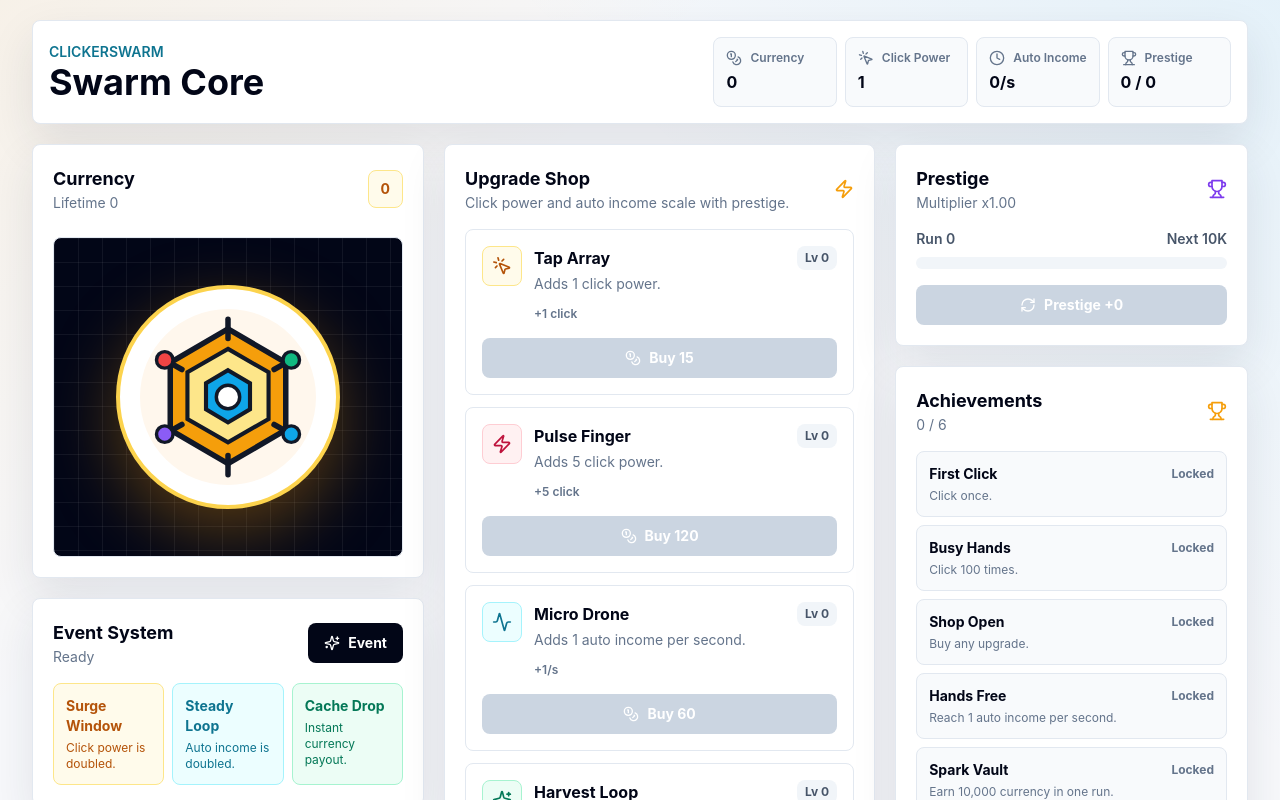
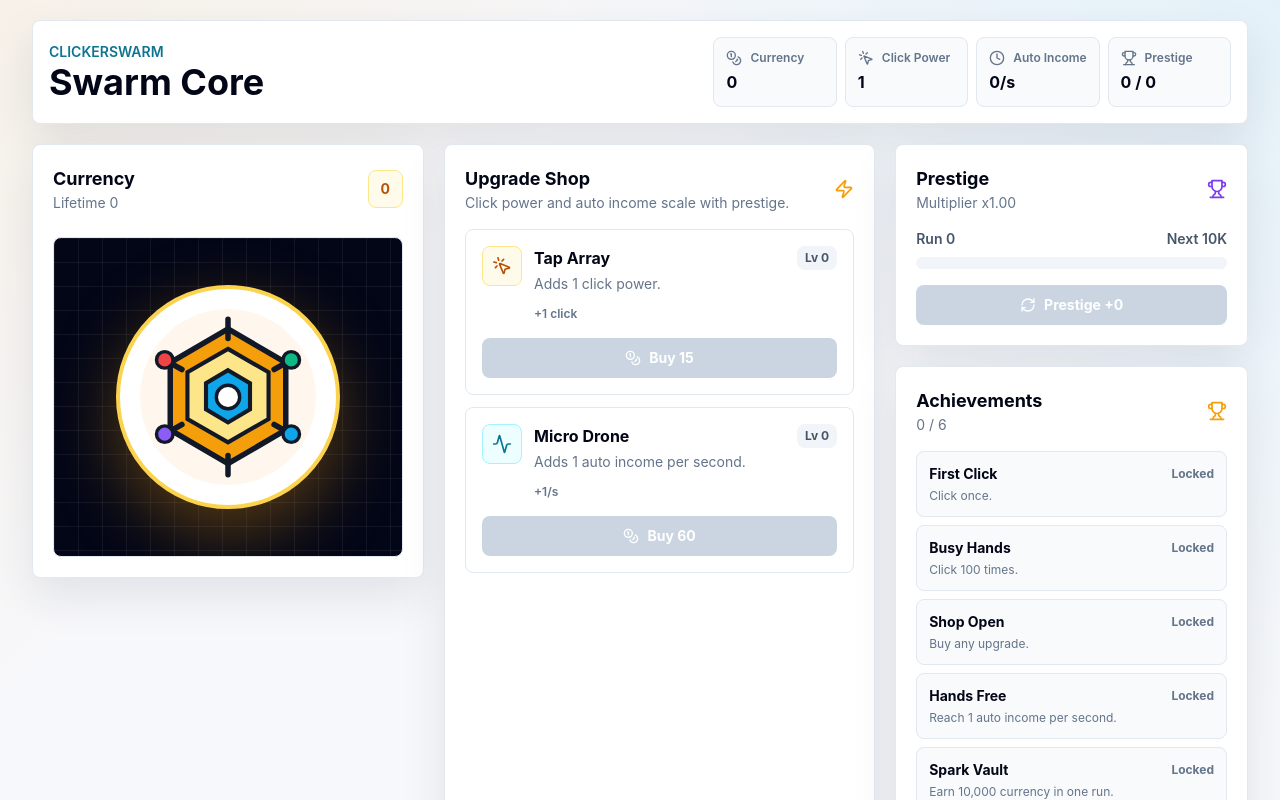
Before and after one commit to kimPukkanun/ClickerSwarm, a Next.js app: page / in a window 1280 px wide. Shown: the top 800 px of the page. Built offline with nearby package versions, Linux system fonts and the light colour scheme.

Commit message:
refactor: remove unused game event system and redundant upgrade data

```diff
--- a/src/game/ClickerGame.tsx
+++ b/src/game/ClickerGame.tsx
@@ -9,7 +9,6 @@ import {
   RefreshCw,
   RotateCcw,
   Save,
-  Sparkles,
   Trophy,
   Zap,
   type LucideIcon
@@ -17,14 +16,12 @@ import {
 import { useEffect, useMemo, useState } from "react";
 import {
   ACHIEVEMENTS,
-  SIMPLE_EVENTS,
   UPGRADES,
-  getActiveEventDefinition,
   getNextPrestigeTarget,
   getPrestigeMultiplier,
   getUpgradeCost
 } from "./game-data";
-import { formatDateTime, formatDuration, formatNumber, formatRate } from "./format";
+import { formatDateTime, formatNumber, formatRate } from "./format";
 import { useGameStore } from "./game-store";
 
 type FloatingGain = {
@@ -35,10 +32,7 @@ type FloatingGain = {
 
 const upgradeIcons: Record<string, LucideIcon> = {
   "tap-array": MousePointerClick,
-  "pulse-finger": Zap,
-  "micro-drone": Activity,
-  "harvest-loop": Sparkles,
-  "overclock-core": RefreshCw
+  "micro-drone": Activity
 };
 
 const themeClasses = {
@@ -58,8 +52,6 @@ export function ClickerGame() {
   const totalClicks = useGameStore((state) => state.totalClicks);
   const upgrades = useGameStore((state) => state.upgrades);
   const achievements = useGameStore((state) => state.achievements);
-  const activeEvent = useGameStore((state) => state.activeEvent);
-  const eventCooldownEndsAt = useGameStore((state) => state.eventCooldownEndsAt);
   const prestigeLevel = useGameStore((state) => state.prestigeLevel);
   const prestigePoints = useGameStore((state) => state.prestigePoints);
   const lastSavedAt = useGameStore((state) => state.lastSavedAt);
@@ -67,14 +59,12 @@ export function ClickerGame() {
   const click = useGameStore((state) => state.click);
   const buyUpgrade = useGameStore((state) => state.buyUpgrade);
   const tick = useGameStore((state) => state.tick);
-  const startEvent = useGameStore((state) => state.startEvent);
   const prestige = useGameStore((state) => state.prestige);
   const saveNow = useGameStore((state) => state.saveNow);
   const resetSave = useGameStore((state) => state.resetSave);
   const clickPower = useGameStore((state) => state.getClickPower());
   const autoIncome = useGameStore((state) => state.getAutoIncome());
   const prestigeGain = useGameStore((state) => state.getPrestigeGain());
-  const canStartEvent = useGameStore((state) => state.canStartEvent());
 
   useEffect(() => {
     let mounted = true;
@@ -118,8 +108,6 @@ export function ClickerGame() {
     return () => window.clearInterval(timer);
   }, [hydrated, tick]);
 
-  const activeEventDefinition = getActiveEventDefinition(activeEvent);
-  const eventCooldownMs = eventCooldownEndsAt - Date.now();
   const nextPrestigeTarget = getNextPrestigeTarget(runCurrency);
   const prestigeProgress = Math.min((runCurrency / nextPrestigeTarget) * 100, 100);
   const unlockedAchievementCount = Object.keys(achievements).length;
@@ -231,42 +219,7 @@ export function ClickerGame() {
               </div>
             </section>
 
-            <section className="rounded-lg border border-slate-200 bg-white p-5 shadow-panel">
-              <div className="flex items-center justify-between gap-3">
-                <div>
-                  <h2 className="text-lg font-bold text-slate-950">Event System</h2>
-                  <p className="text-sm text-slate-500">
-                    {activeEventDefinition
-                      ? `${activeEventDefinition.name} ends in ${formatDuration(
-                          activeEvent!.endsAt - Date.now()
-                        )}`
-                      : formatDuration(eventCooldownMs)}
-                  </p>
-                </div>
-                <button
-                  type="button"
-                  title="Start event"
-                  onClick={startEvent}
-                  disabled={!canStartEvent}
-                  className="inline-flex h-10 items-center gap-2 rounded-lg bg-slate-950 px-4 text-sm font-bold text-white transition hover:bg-slate-800 disabled:cursor-not-allowed disabled:bg-slate-300"
-                >
-                  <Sparkles className="h-4 w-4" />
-                  Event
-                </button>
-              </div>
 
-              <div className="mt-4 grid gap-2 sm:grid-cols-3">
-                {SIMPLE_EVENTS.map((event) => (
-                  <div
-                    key={event.id}
-                    className={`rounded-lg border p-3 ${themeClasses[event.theme]}`}
-                  >
-                    <p className="text-sm font-bold">{event.name}</p>
-                    <p className="mt-1 text-xs">{event.description}</p>
-                  </div>
-                ))}
-              </div>
-            </section>
           </div>
 
           <section className="rounded-lg border border-slate-200 bg-white p-5 shadow-panel">
--- a/src/game/game-data.ts
+++ b/src/game/game-data.ts
@@ -11,23 +11,6 @@ export type UpgradeDefinition = {
 };
 
 export type UpgradeCounts = Record<string, number>;
-
-export type ActiveEvent = {
-  id: string;
-  endsAt: number;
-};
-
-export type SimpleEventDefinition = {
-  id: string;
-  name: string;
-  description: string;
-  durationMs: number;
-  cooldownMs: number;
-  clickMultiplier?: number;
-  autoMultiplier?: number;
-  instantCurrency?: number;
-  theme: "amber" | "cyan" | "green";
-};
 
 export type AchievementSnapshot = {
   currency: number;
@@ -61,74 +44,14 @@ export const UPGRADES: UpgradeDefinition[] = [
     theme: "amber"
   },
   {
-    id: "pulse-finger",
-    name: "Pulse Finger",
-    description: "Adds 5 click power.",
-    baseCost: 120,
-    costScale: 1.2,
-    clickPower: 5,
-    autoIncome: 0,
-    theme: "rose"
-  },
-  {
     id: "micro-drone",
     name: "Micro Drone",
     description: "Adds 1 auto income per second.",
     baseCost: 60,
-    costScale: 1.18,
+    costScale: 1.15,
     clickPower: 0,
     autoIncome: 1,
     theme: "cyan"
-  },
-  {
-    id: "harvest-loop",
-    name: "Harvest Loop",
-    description: "Adds 8 auto income per second.",
-    baseCost: 550,
-    costScale: 1.22,
-    clickPower: 0,
-    autoIncome: 8,
-    theme: "green"
-  },
-  {
-    id: "overclock-core",
-    name: "Overclock Core",
-    description: "Adds 18 click power and 18 auto income.",
-    baseCost: 2400,
-    costScale: 1.28,
-    clickPower: 18,
-    autoIncome: 18,
-    theme: "violet"
-  }
-];
-
-export const SIMPLE_EVENTS: SimpleEventDefinition[] = [
-  {
-    id: "surge-window",
-    name: "Surge Window",
-    description: "Click power is doubled.",
-    durationMs: 30000,
-    cooldownMs: 45000,
-    clickMultiplier: 2,
-    theme: "amber"
-  },
-  {
-    id: "steady-loop",
-    name: "Steady Loop",
-    description: "Auto income is doubled.",
-    durationMs: 30000,
-    cooldownMs: 45000,
-    autoMultiplier: 2,
-    theme: "cyan"
-  },
-  {
-    id: "cache-drop",
-    name: "Cache Drop",
-    description: "Instant currency payout.",
-    durationMs: 0,
-    cooldownMs: 30000,
-    instantCurrency: 750,
-    theme: "green"
   }
 ];
 
@@ -193,47 +116,28 @@ export function getNextPrestigeTarget(runCurrency: number) {
   return PRESTIGE_BASE_COST * nextPoint * nextPoint;
 }
 
-export function getActiveEventDefinition(
-  activeEvent: ActiveEvent | null,
-  now = Date.now()
-) {
-  if (!activeEvent || activeEvent.endsAt <= now) {
-    return null;
-  }
-
-  return SIMPLE_EVENTS.find((event) => event.id === activeEvent.id) ?? null;
-}
-
 export function getClickPowerValue(
   upgrades: UpgradeCounts,
-  prestigePoints: number,
-  activeEvent: ActiveEvent | null,
-  now = Date.now()
+  prestigePoints: number
 ) {
   const upgradePower = UPGRADES.reduce((total, upgrade) => {
     return total + (upgrades[upgrade.id] ?? 0) * upgrade.clickPower;
   }, 0);
-  const event = getActiveEventDefinition(activeEvent, now);
-  const eventMultiplier = event?.clickMultiplier ?? 1;
   const value = (1 + upgradePower) * getPrestigeMultiplier(prestigePoints);
 
-  return Number((value * eventMultiplier).toFixed(2));
+  return Number(value.toFixed(2));
 }
 
 export function getAutoIncomeValue(
   upgrades: UpgradeCounts,
-  prestigePoints: number,
-  activeEvent: ActiveEvent | null,
-  now = Date.now()
+  prestigePoints: number
 ) {
   const upgradeIncome = UPGRADES.reduce((total, upgrade) => {
     return total + (upgrades[upgrade.id] ?? 0) * upgrade.autoIncome;
   }, 0);
-  const event = getActiveEventDefinition(activeEvent, now);
-  const eventMultiplier = event?.autoMultiplier ?? 1;
   const value = upgradeIncome * getPrestigeMultiplier(prestigePoints);
 
-  return Number((value * eventMultiplier).toFixed(2));
+  return Number(value.toFixed(2));
 }
 
 export function getUpgradeCount(upgrades: UpgradeCounts) {
--- a/src/game/game-store.ts
+++ b/src/game/game-store.ts
@@ -2,12 +2,9 @@ import { create } from "zustand";
 import { createJSONStorage, persist } from "zustand/middleware";
 import {
   ACHIEVEMENTS,
-  SIMPLE_EVENTS,
   UPGRADES,
-  type ActiveEvent,
   type UpgradeCounts,
   createUpgradeCounts,
-  getActiveEventDefinition,
   getAutoIncomeValue,
   getClickPowerValue,
   getPrestigeGain,
@@ -43,9 +40,6 @@ type GameSave = Pick<
   | "totalClicks"
   | "upgrades"
   | "achievements"
-  | "activeEvent"
-  | "eventCooldownEndsAt"
-  | "eventCursor"
   | "prestigeLevel"
   | "prestigePoints"
   | "lastSavedAt"
@@ -60,9 +54,6 @@ export type GameState = {
   totalClicks: number;
   upgrades: UpgradeCounts;
   achievements: Record<string, number>;
-  activeEvent: ActiveEvent | null;
-  eventCooldownEndsAt: number;
-  eventCursor: number;
   prestigeLevel: number;
   prestigePoints: number;
   lastSavedAt: number;
@@ -71,7 +62,6 @@ export type GameState = {
   click: () => void;
   buyUpgrade: (upgradeId: string) => boolean;
   tick: (now?: number) => void;
-  startEvent: () => boolean;
   prestige: () => boolean;
   saveNow: () => void;
   resetSave: () => void;
@@ -79,7 +69,6 @@ export type GameState = {
   getClickPower: () => number;
   getAutoIncome: () => number;
   getPrestigeGain: () => number;
-  canStartEvent: () => boolean;
 };
 
 function createLog(
@@ -114,9 +103,6 @@ function createBaseState(createdAt = 0): GameSave {
     totalClicks: 0,
     upgrades: createUpgradeCounts(),
     achievements: {},
-    activeEvent: null,
-    eventCooldownEndsAt: 0,
-    eventCursor: 0,
     prestigeLevel: 0,
     prestigePoints: 0,
     lastSavedAt: createdAt,
@@ -125,7 +111,7 @@ function createBaseState(createdAt = 0): GameSave {
       createLog(
         "save",
         "New Save",
-        "Currency, upgrades, events, prestige, and achievements are tracked.",
+        "Currency, upgrades, prestige, and achievements are tracked.",
         createdAt
       )
     ]
@@ -152,13 +138,11 @@ function getAchievementSnapshot(state: GameState) {
     totalClicks: state.totalClicks,
     clickPower: getClickPowerValue(
       state.upgrades,
-      state.prestigePoints,
-      state.activeEvent
+      state.prestigePoints
     ),
     autoIncome: getAutoIncomeValue(
       state.upgrades,
-      state.prestigePoints,
-      state.activeEvent
+      state.prestigePoints
     ),
     prestigeLevel: state.prestigeLevel,
     upgradeCount: getUpgradeCount(state.upgrades)
@@ -224,69 +208,21 @@ export const useGameStore = create<GameState>()(
         );
         const autoIncome = getAutoIncomeValue(
           state.upgrades,
-          state.prestigePoints,
-          state.activeEvent,
-          now
+          state.prestigePoints
         );
         const earned = Number(((autoIncome * elapsedMs) / 1000).toFixed(2));
-        const activeEvent = getActiveEventDefinition(state.activeEvent, now)
-          ? state.activeEvent
-          : null;
-        const eventExpired = state.activeEvent && !activeEvent;
 
         set((current) => ({
           ...addCurrency(current, earned),
-          activeEvent,
           lastTickAt: now,
-          lastSavedAt: now,
-          log: eventExpired
-            ? pushLog(
-                current.log,
-                createLog("event", "Event Complete", "Timed event ended.")
-              )
-            : current.log
+          lastSavedAt: now
         }));
 
         if (earned > 0) {
           get().checkAchievements();
         }
       },
-      startEvent: () => {
-        const state = get();
-        const now = Date.now();
 
-        if (!get().canStartEvent()) {
-          return false;
-        }
-
-        const event = SIMPLE_EVENTS[state.eventCursor % SIMPLE_EVENTS.length];
-        const instantCurrency =
-          (event.instantCurrency ?? 0) * (1 + state.prestigePoints * 0.12);
-
-        set((current) => ({
-          ...addCurrency(current, instantCurrency),
-          activeEvent:
-            event.durationMs > 0
-              ? {
-                  id: event.id,
-                  endsAt: now + event.durationMs
-                }
-              : null,
-          eventCooldownEndsAt: now + event.cooldownMs,
-          eventCursor: current.eventCursor + 1,
-          lastSavedAt: now,
-          log: pushLog(
-            current.log,
-            createLog("event", event.name, event.description)
-          )
-        }));
-
-        if (instantCurrency > 0) {
-          get().checkAchievements();
-        }
-
-        return true;
-      },
       prestige: () => {
         const gain = get().getPrestigeGain();
 
@@ -300,8 +236,6 @@ export const useGameStore = create<GameState>()(
           currency: 0,
           runCurrency: 0,
           upgrades: createUpgradeCounts(),
-          activeEvent: null,
-          eventCooldownEndsAt: now + 15000,
           prestigeLevel: state.prestigeLevel + 1,
           prestigePoints: state.prestigePoints + gain,
           lastSavedAt: now,
@@ -368,8 +302,7 @@ export const useGameStore = create<GameState>()(
 
         return getClickPowerValue(
           state.upgrades,
-          state.prestigePoints,
-          state.activeEvent
+          state.prestigePoints
         );
       },
       getAutoIncome: () => {
@@ -377,19 +310,11 @@ export const useGameStore = create<GameState>()(
 
         return getAutoIncomeValue(
           state.upgrades,
-          state.prestigePoints,
-          state.activeEvent
+          state.prestigePoints
         );
       },
       getPrestigeGain: () => {
         return getPrestigeGain(get().runCurrency);
-      },
-      canStartEvent: () => {
-        const state = get();
-        const now = Date.now();
-        const eventIsActive = Boolean(getActiveEventDefinition(state.activeEvent, now));
-
-        return !eventIsActive && state.eventCooldownEndsAt <= now;
       }
     }),
     {
@@ -404,9 +329,6 @@ export const useGameStore = create<GameState>()(
         totalClicks: state.totalClicks,
         upgrades: state.upgrades,
         achievements: state.achievements,
-        activeEvent: state.activeEvent,
-        eventCooldownEndsAt: state.eventCooldownEndsAt,
-        eventCursor: state.eventCursor,
         prestigeLevel: state.prestigeLevel,
         prestigePoints: state.prestigePoints,
         lastSavedAt: state.lastSavedAt,
@@ -428,7 +350,6 @@ export const useGameStore = create<GameState>()(
             ...(saved.upgrades ?? {})
           },
           achievements: saved.achievements ?? {},
-          activeEvent: saved.activeEvent ?? null,
           log: saved.log?.slice(0, MAX_LOG_ITEMS) ?? currentState.log
         };
       }
```
